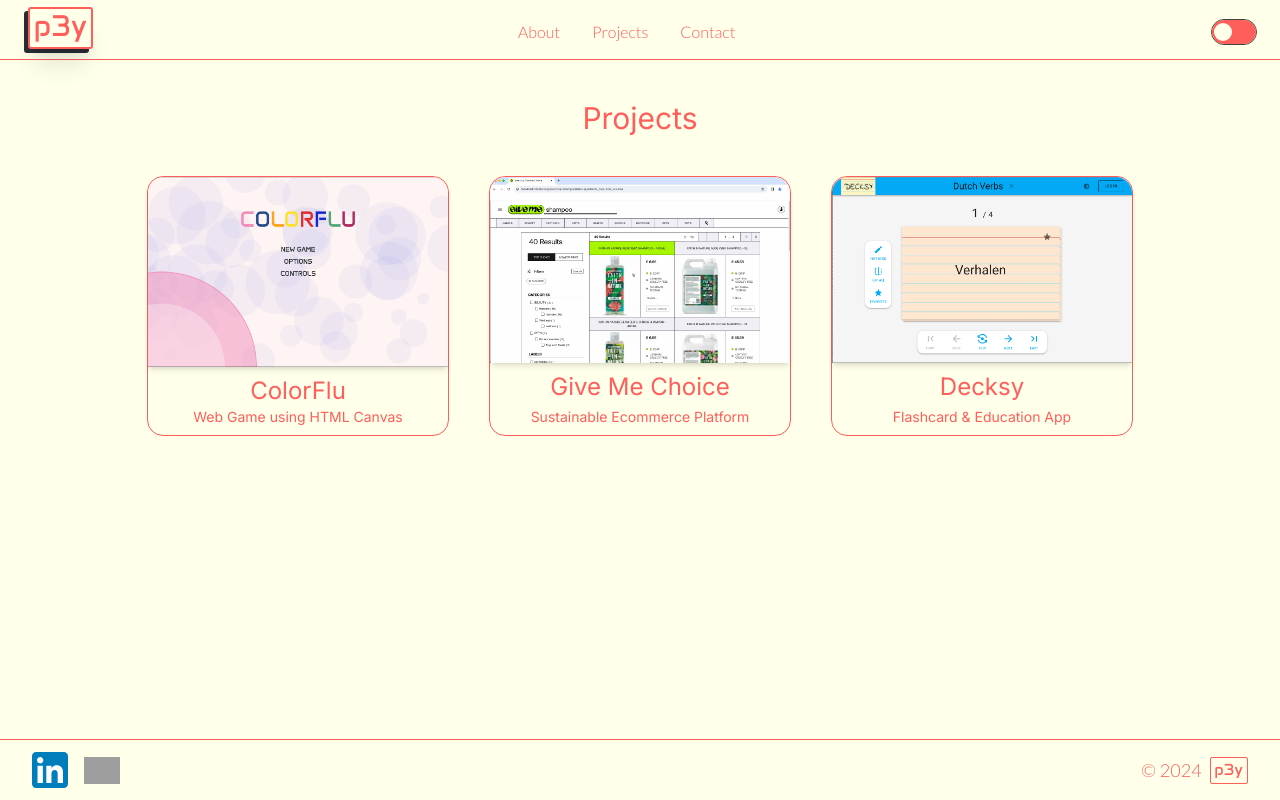
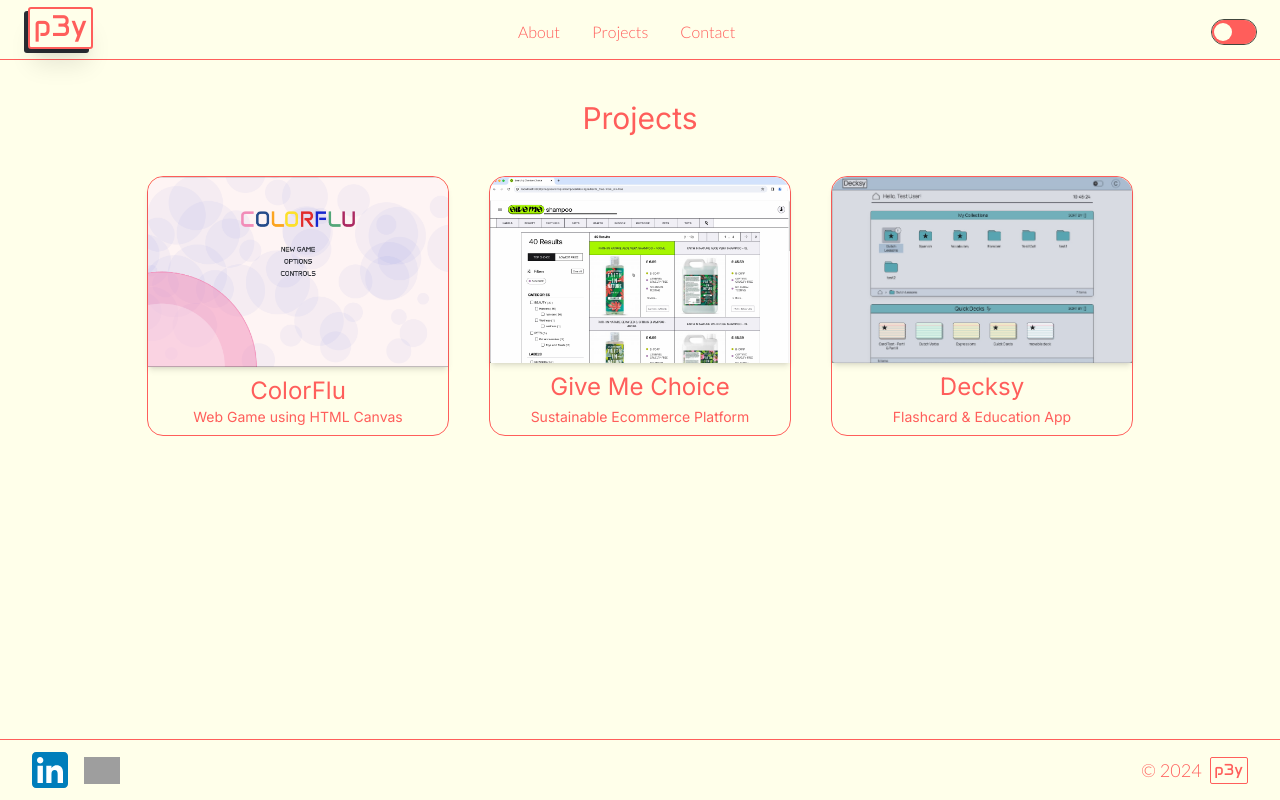
Before and after one commit to alexp3y/p3y, a Next.js app: page /projects in a window 1280 px wide. Built offline with nearby package versions, Linux system fonts and the light colour scheme; grey boxes are pictures that could not be loaded.

Commit message:
Update decksy project information

```diff
--- a/src/app/projects/page.tsx
+++ b/src/app/projects/page.tsx
@@ -23,8 +23,8 @@ export default function AboutPage() {
             external
           />
           <ProjectCard
-            link="https://github.com/alexp3y/decks"
-            image="/images/decksy-screenshot.png"
+            link="https://github.com/alexp3y/decksy-frontend"
+            image="/images/decksy.jpg"
             title="Decksy"
             description="Flashcard & Education App"
             external
```
Also changed, not shown: public/images/decksy-screenshot.png (deleted), public/images/decksy.jpg (added).
